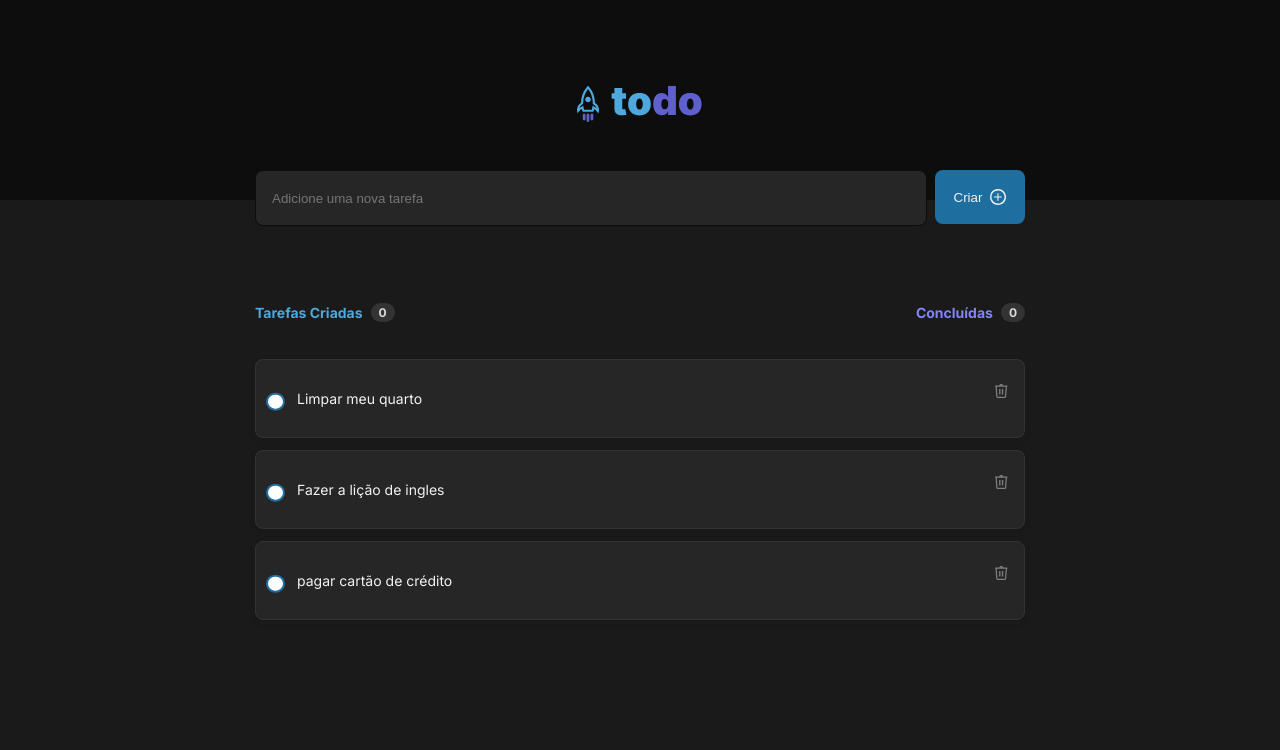
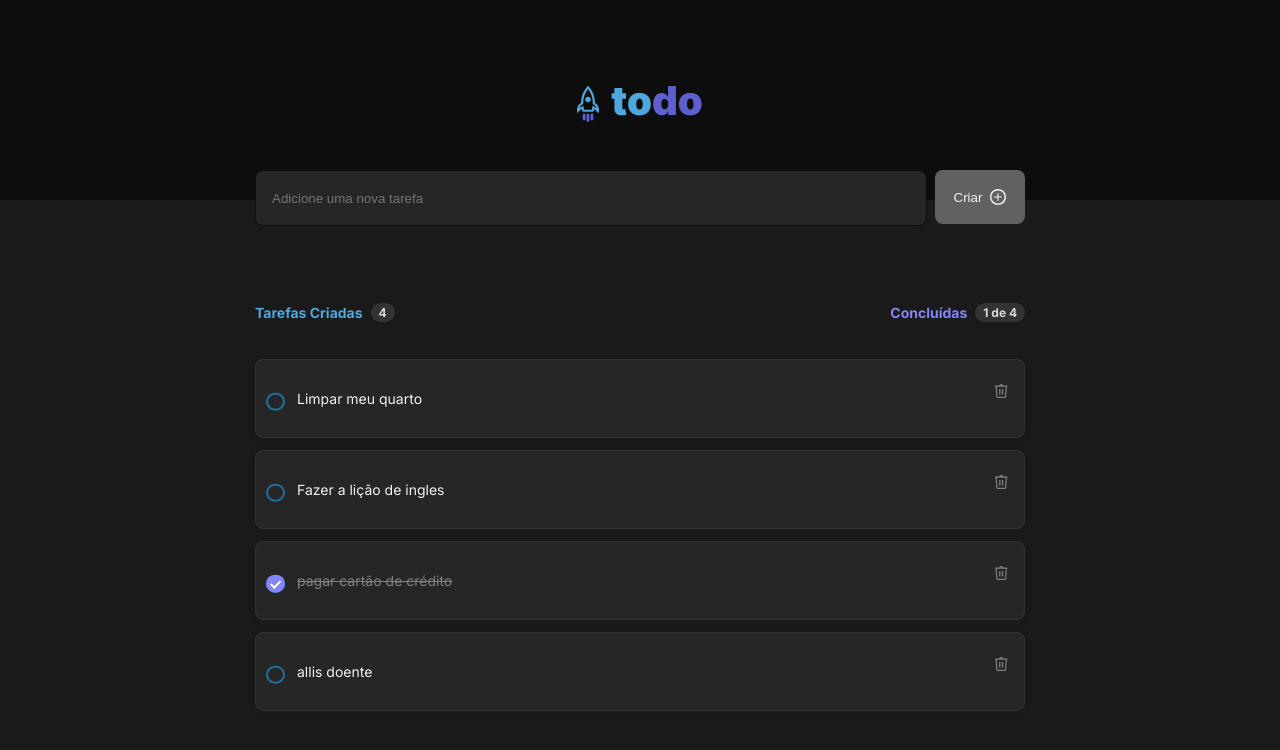
Before and after one commit to renanmontanopaz/React-ToDo, a React (Vite) app: page / in a window 1280 px wide. Shown: the top 750 px of the page. Built offline with nearby package versions, Linux system fonts and the light colour scheme; data requests are answered from the project's data file.

Commit message:
desenvolvimento-04

```diff
--- a/package.json
+++ b/package.json
@@ -7,9 +7,11 @@
     "dev": "vite",
     "build": "tsc && vite build",
     "lint": "eslint src --ext ts,tsx --report-unused-disable-directives --max-warnings 0",
-    "preview": "vite preview"
+    "preview": "vite preview",
+    "server": "json-server ./src/configs/dataBase/db.json -p 3333 -w"
   },
   "dependencies": {
+    "axios": "^1.4.0",
     "react": "^18.2.0",
     "react-dom": "^18.2.0",
     "uuid": "^9.0.0"
--- a/src/components/Content/index.module.css
+++ b/src/components/Content/index.module.css
@@ -27,6 +27,14 @@
     border-radius: 8px;
 }
 
+.input:focus{
+    filter: brightness(1.25);
+}
+
+.input:focus-visible{
+    outline: 2px solid var(--purple-dark);
+}
+
 .button{
     width: 90px;
     height: 54px;
@@ -42,7 +50,12 @@
 }
 
 .button:hover{
-    filter: brightness(1.5);
+    filter: brightness(1.25);
+}
+
+.button:disabled{
+    filter: grayscale(100%);
+    cursor: not-allowed;
 }
 
 .content_header{
--- a/src/components/Content/index.tsx
+++ b/src/components/Content/index.tsx
@@ -1,33 +1,21 @@
 import styles from './index.module.css'
 import Plus from '../../assets/mais.svg'
 import {NoContent} from "../NoContent";
-import {ChangeEvent, useState} from "react";
+import {ChangeEvent, useEffect, useState} from "react";
 import ToDoList from "../ToDoList";
 import {Task} from "../../Model/Task.ts";
 import { v4 as uuidv4 } from 'uuid';
+import {api} from '../../configs/api';
+export const Content = () =>{
 
-export const Content = () =>{
 
     const [description, setDescription] = useState<string>("");
 
     const [tasksList, setTaksList] = useState<Task[]>([
-        {
-            id:'1',
-            description:'Limpar meu quarto',
-            isDone: false
-        },
-        {
-            id: '2',
-            description:'Fazer a lição de ingles',
-            isDone: false
-        },
-        {
-            id:'3',
-            description:'pagar cartão de crédito',
-            isDone: false
-        }
+
     ]);
 
+    const disabledButton = !description.length;
     const addTaskOnList = ()=>{
         const newTask = {
             id: uuidv4(),
@@ -35,17 +23,44 @@ export const Content = () =>{
             isDone: false,
         }
         setTaksList((currentValue)=>[...currentValue, newTask]);
+        setDescription('',);
     }
 
     const removeTaskOnList = (id: string)=>{
         setTaksList((currentValue) => currentValue.filter(task => task.id !== id))
     }
+    const changeStatusCheckbox = (id: string)=>{
+        const xebas = tasksList.map((Task) =>{
+            if (Task.id == id){
+                return{
+                    ...Task,
+                    isDone : !Task.isDone
+                }
+            }
+            return Task
+        })
+        setTaksList(xebas)
+    }
+
+    const tasksDone = tasksList.filter((Task)=> {
+        return Task.isDone !== false;
+    })
+
+    useEffect(()=> {
+        api.get("tasks").then((response) => setTaksList(response.data as Task[]))
+    }, []);
+
     return(
         <section className={styles.section_container}>
             <main>
                 <article className={styles.input_container}>
-                    <input className={styles.input} type="text" placeholder="Adicione uma nova tarefa" onChange={(event: ChangeEvent<HTMLInputElement>)=> setDescription(event.target.value)}/>
-                    <button className={styles.button} onClick={addTaskOnList}>Criar
+                    <input className={styles.input}
+                           type="text" placeholder="Adicione uma nova tarefa"
+                           onChange={(event: ChangeEvent<HTMLInputElement>)=> setDescription(event.target.value)}
+                           value={description}/>
+                    <button className={styles.button}
+                            onClick={addTaskOnList}
+                            disabled={disabledButton}>Criar
                         <img src={Plus} alt="icone de mais"/>
                     </button>
 
@@ -53,14 +68,14 @@ export const Content = () =>{
                 <article className={styles.content_header}>
                     <article className={styles.tasks_container}>
                         <p className={styles.taks_created}>Tarefas Criadas</p>
-                        <span className={styles.span_value}>0</span>
+                        <span className={styles.span_value}>{tasksList.length}</span>
                     </article>
                     <article className={styles.tasks_container}>
                         <p className={styles.tasks_done}>Concluídas</p>
-                        <span className={styles.span_value}>0</span>
+                        <span className={styles.span_value}>{tasksDone.length} de {tasksList.length}</span>
                     </article>
                 </article>
-                {tasksList.length === 0? <NoContent/> : <ToDoList onDelete={removeTaskOnList} list={tasksList} /> }
+                {tasksList.length === 0? <NoContent/> : <ToDoList onDelete={removeTaskOnList} onChangeCheckBox={changeStatusCheckbox} list={tasksList}/> }
             </main>
         </section>
     )
--- a/src/components/NoContent/index.tsx
+++ b/src/components/NoContent/index.tsx
@@ -5,7 +5,7 @@ export const NoContent = () =>{
         <section className={styles.section_container}>
             <img src={clipboard} alt="icone de tarefa"/>
             <p className={styles.text}>Você ainda não tem tarefas cadastradas,
-                <strong> Crie tarefas se organize seus itens a fazer</strong>
+                <strong> Crie tarefas organize seus itens a fazer</strong>
             </p>
         </section>
     )
--- a/src/components/ToDoList/index.module.css
+++ b/src/components/ToDoList/index.module.css
@@ -25,9 +25,14 @@
     font-size: 14px;
 }
 
+.text_scratched{
+    color: var(--gray-300);
+    text-decoration: line-through;
+    min-width: 680px;
+    font-size: 14px;
+}
 input[type="checkbox"] {
     appearance: none;
-    background-color: #fff;
     margin: 0;
     font: inherit;
     color: var(--blue-dark);
@@ -72,6 +77,10 @@ input[type="checkbox"]:checked::after {
     color: white;
 }
 
+input[type="checkbox"]:hover{
+    filter: brightness(1.15);
+}
+
 .img{
     width: auto;
     height: 14px;
--- a/src/components/ToDoList/index.tsx
+++ b/src/components/ToDoList/index.tsx
@@ -5,14 +5,18 @@ import {Task} from "../../Model/Task.ts";
 interface TodoList {
     list: Task[];
     onDelete: (id: string)=> void;
+    onChangeCheckBox:(id: string) => void;
 }
-export const ToDoList = ({list, onDelete}: TodoList) =>{
+export const ToDoList = ({list, onDelete, onChangeCheckBox}: TodoList) =>{
     return(
         <section className={styles.section_container}>
             {list.map((Task)=>(
                 <article key={Task.id} className={styles.content_container}>
-                    <input type="checkbox" id={Task.id} defaultChecked={Task.isDone}/>
-                    <p className={styles.text}>{Task.description}</p>
+                    <input type="checkbox"
+                           id={Task.id}
+                           onChange={()=> onChangeCheckBox(Task.id)}
+                           defaultChecked={Task.isDone}/>
+                    <p className={Task.isDone ? styles.text_scratched : styles.text}>{Task.description}</p>
                     <img className={styles.img} src={trash} alt="icone de lixeira" onClick={()=> onDelete(Task.id)}/>
                 </article>
             ))}
--- /dev/null
+++ b/src/configs/api/index.ts
@@ -0,0 +1,5 @@
+import axios from "axios";
+
+export const api = axios.create({
+    baseURL: 'http://localhost:3333/'
+});
--- /dev/null
+++ b/src/configs/dataBase/db.json
@@ -0,0 +1,24 @@
+{
+  "tasks": [
+    {
+      "id":"1",
+      "description":"Limpar meu quarto",
+      "isDone": false
+    },
+    {
+      "id": "2",
+      "description":"Fazer a lição de ingles",
+      "isDone": false
+    },
+    {
+      "id":"3",
+      "description":"pagar cartão de crédito",
+      "isDone": true
+    },
+    {
+      "id":"4",
+      "description":"allis doente",
+      "isDone": false
+    }
+  ]
+}
--- a/src/global.css
+++ b/src/global.css
@@ -3,6 +3,7 @@
 :root {
   font-family: Inter, system-ui, Avenir, Helvetica, Arial, sans-serif;
   --purple: #8284FA;
+  --purple-dark: #5E60CE;
   --gray-700: #0D0D0D;
   --gray-600: #1A1A1A;
   --gray-500: #262626;
```
Also changed, not shown: 1 other file (tests, documents, lock files or other folders).
